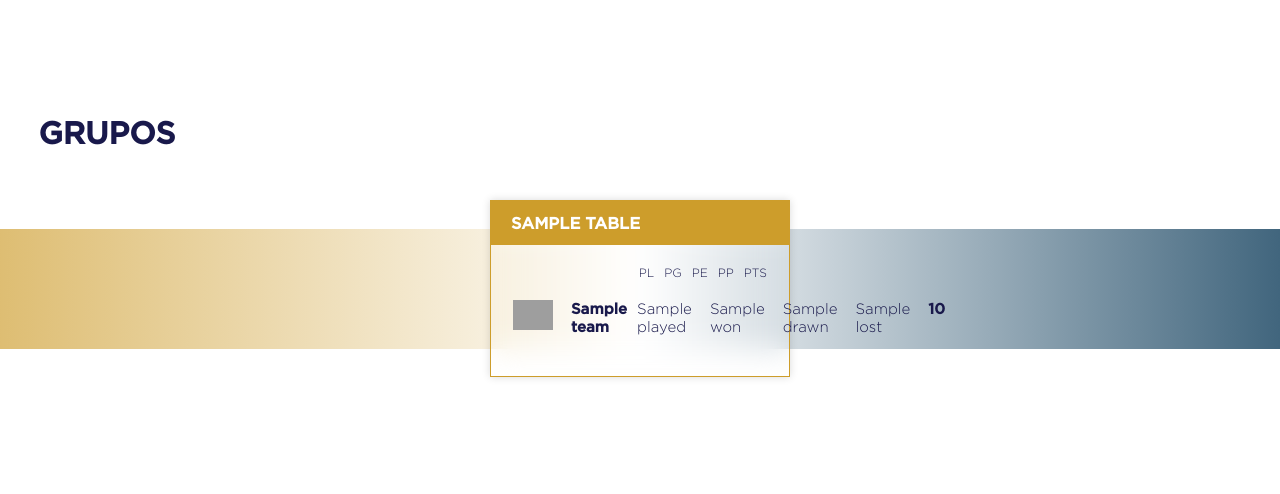
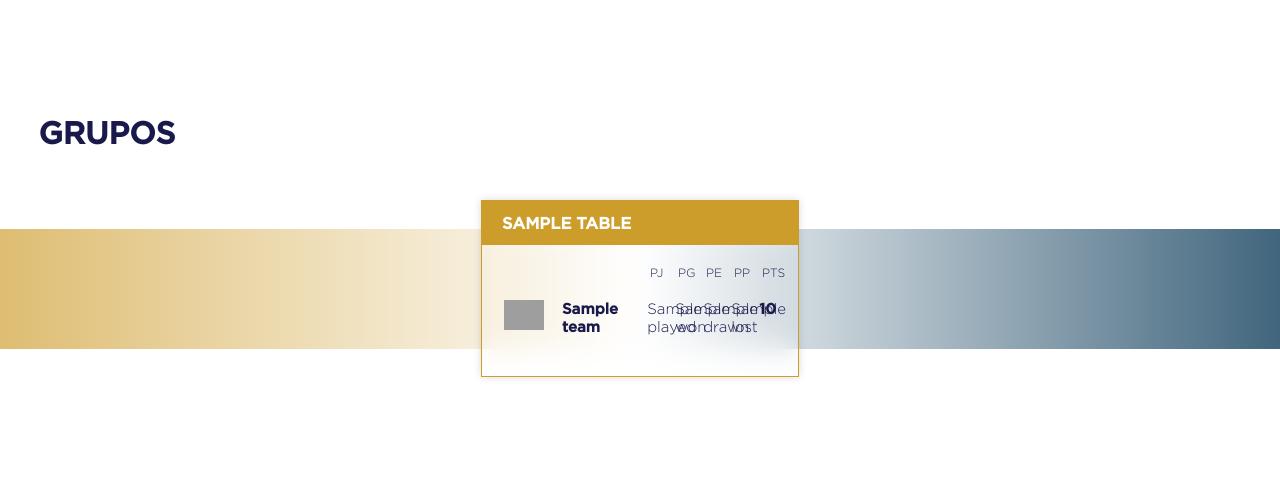
Before and after one commit to AlanC21/Rugby-Fixture-Project, a Flask app: template api/templates/index.html in a window 1280 px wide. Shown: the part 1121-1615 px from the top of the page. Run offline with Flask 3, Linux system fonts and the light colour scheme; the template is opened without the code that fills it: most values are stand-ins (such as "Sample title", 1, 10 or a date in 2020); grey boxes are pictures that could not be loaded.

Commit message:
initial commit

```diff
--- a/api/static/css/style.css
+++ b/api/static/css/style.css
@@ -214,9 +198,8 @@ ul li a {
 }
 
 .card {
-    width: 300px;
+    width: 318px;
     backdrop-filter: blur(15px);
-    transition: 1s;
     box-shadow: 0px 0px 8px 0px rgba(0, 0, 0, 0.15);
     font-family: Gotham-Light;
 }
@@ -257,10 +240,14 @@ ul li a {
 .card-subheader {
     text-align: end;
     font-size: 12px;
-    margin-bottom: 16px;
+    margin-right: 4px;
     display: flex;
-    gap: 10px;
+    gap: 18px;
     justify-content: end;
+}
+
+.card-subheader p {
+    width: 10px;
 }
 
 .card-match {
@@ -283,7 +270,10 @@ ul li a {
 .card-match div {
     gap: 18px;
     display: flex;
-    padding-right: 4px;
+}
+
+.card-match div p {
+    width: 10px;
 }
 
 .card-match .img {
--- a/api/templates/index.html
+++ b/api/templates/index.html
@@ -4,9 +4,9 @@ block body %}
   <nav>
     <img src="../static/img/MarcaUAR-horizontal.png" alt="UAR LOGO">
     <ul>
-      <li><a href="#1">Unión ---</a></li>
-      <li><a href="#2">Noticias</a></li>
-      <li><a href="#3">Torneos ---</a></li>
+      <li><a href="">Unión ---</a></li>
+      <li><a href="">Noticias</a></li>
+      <li><a href="">Torneos ---</a></li>
       <li><a href="">Equipos ---</a></li>
       <li><a href="">Programas</a></li>
       <li><a href="">Contacto</a></li>
@@ -45,7 +45,7 @@ block body %}
     </div>
     <div class="card-content">
       <div class="card-subheader">
-        <p>PL</p>
+        <p>PJ</p>
         <p>PG</p>
         <p>PE</p>
         <p>PP</p>
```
Also changed, not shown: other parts of api/static/css/style.css (+15 -18 lines).
